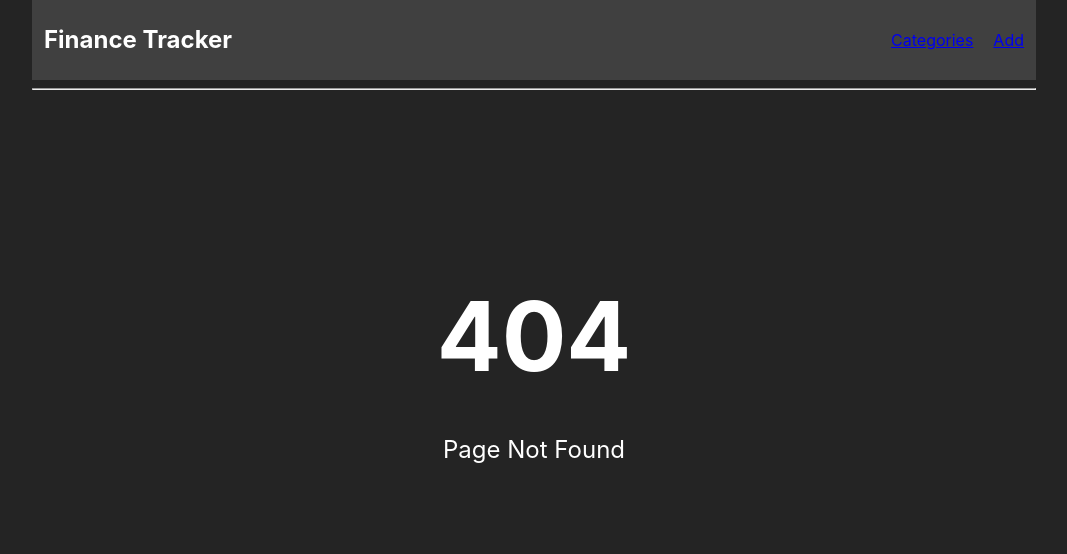
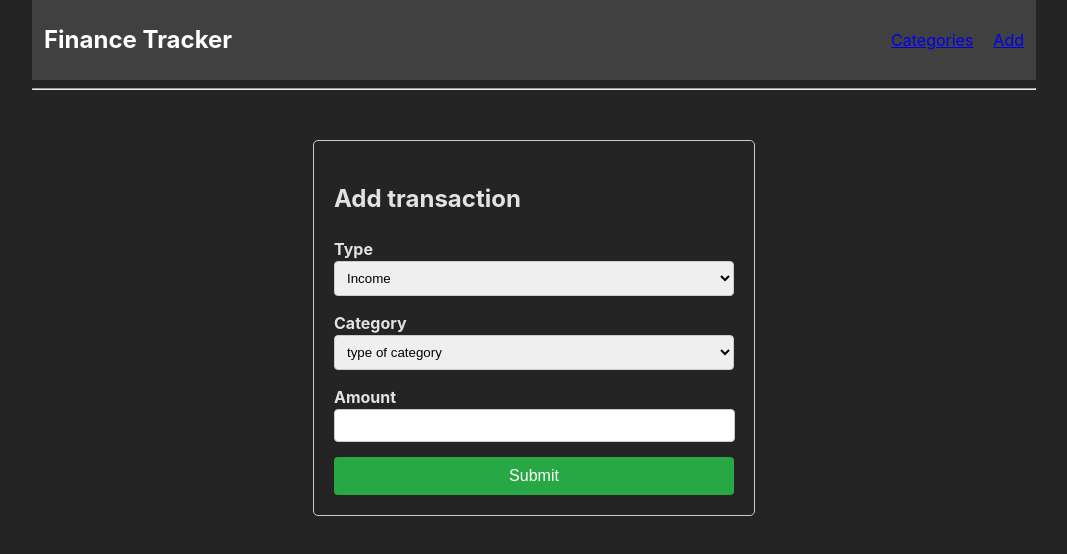
Before and after one commit to koog7/Personal-Budget, a React (Vite) app: page /transaction/add in a window 1280 px wide. Before the commit this address had no page. Shown: the top 554 px of the page, without its empty margins (106-1173 px from the left). Built offline with nearby package versions, Linux system fonts and the light colour scheme; the HTML template or start-up script is replaced by a standard one.

Commit message:
Добавлена форма для создания транзакций пользователя

```diff
--- a/src/App.tsx
+++ b/src/App.tsx
@@ -2,8 +2,9 @@ import './App.css'
 import {NavLink, Route, Routes} from "react-router-dom";
 import Home from "./containers/Home.tsx";
 import CategoryBlock from "./containers/CategoryBlock.tsx";
-import AddBlock from "./containers/AddBlock.tsx";
+import AddCategory from "./containers/AddCategory.tsx";
 import NotFound from "./components/NotFound.tsx";
+import AddTransaction from "./containers/AddTransaction.tsx";
 
 const App = () => {
 
@@ -22,7 +23,7 @@ const App = () => {
                     color: 'white'
                 }}>Finance Tracker</NavLink></h2>
                 <NavLink to={'/category'} style={{marginLeft:'auto'}}>Categories</NavLink>
-                <NavLink to={'/add'} style={{marginRight:'10px',marginLeft:'20px'}}>Add</NavLink>
+                <NavLink to={'/transaction/add'} style={{marginRight:'10px',marginLeft:'20px'}}>Add</NavLink>
             </div>
             <hr/>
 
@@ -36,8 +37,11 @@ const App = () => {
                 <Route path="/category" element={(
                     <CategoryBlock/>
                 )}/>
-                <Route path="/add" element={(
-                    <AddBlock/>
+                <Route path="/category/add" element={(
+                    <AddCategory/>
+                )}/>
+                <Route path="/transaction/add" element={(
+                    <AddTransaction/>
                 )}/>
             </Routes>
         </>
--- a/src/containers/AddBlock.tsx
+++ b/src/containers/AddCategory.tsx
@@ -1,4 +1,4 @@
-const AddBlock = () => {
+const AddCategory = () => {
     return (
         <div className="form-wrapper">
             <form className="add-form">
@@ -20,4 +20,4 @@ const AddBlock = () => {
     );
 };
 
-export default AddBlock;
+export default AddCategory;
--- /dev/null
+++ b/src/containers/AddTransaction.tsx
@@ -0,0 +1,29 @@
+const AddTransaction = () => {
+    return (
+        <div className="form-wrapper">
+            <form className="add-form">
+                <h2 className="title">Add transaction</h2>
+                <div className="form-group">
+                    <label htmlFor="type" className="label">Type</label>
+                    <select id="type" name="type" className="form-input">
+                        <option value="income">Income</option>
+                        <option value="expense">Expense</option>
+                    </select>
+                </div>
+                <div className="form-group">
+                    <label htmlFor="category" className="label">Category</label>
+                    <select id="category" name="category" className="form-input">
+                        <option value="tbp">type of category</option>
+                    </select>
+                </div>
+                <div className="form-group" style={{width: '383px'}}>
+                    <label htmlFor="amount" className="label">Amount</label>
+                    <input type="number" id="amount" name="amount" className="form-input"/>
+                </div>
+                <button type="submit" className="form-button">Submit</button>
+            </form>
+        </div>
+    );
+};
+
+export default AddTransaction;
--- a/src/containers/CategoryBlock.tsx
+++ b/src/containers/CategoryBlock.tsx
@@ -1,11 +1,12 @@
 import CategoryCardComponent from "../components/CategoryCardComponent.tsx";
+import {NavLink} from "react-router-dom";
 
 const CategoryBlock = () => {
     return (
         <div>
             <div style={{display:'flex', alignItems:'center' , justifyContent:'space-between'}}>
                 <h1>Categories</h1>
-                <button>Add</button>
+                <NavLink to={'/category/add'}>Add</NavLink>
             </div>
 
             <CategoryCardComponent />
```
